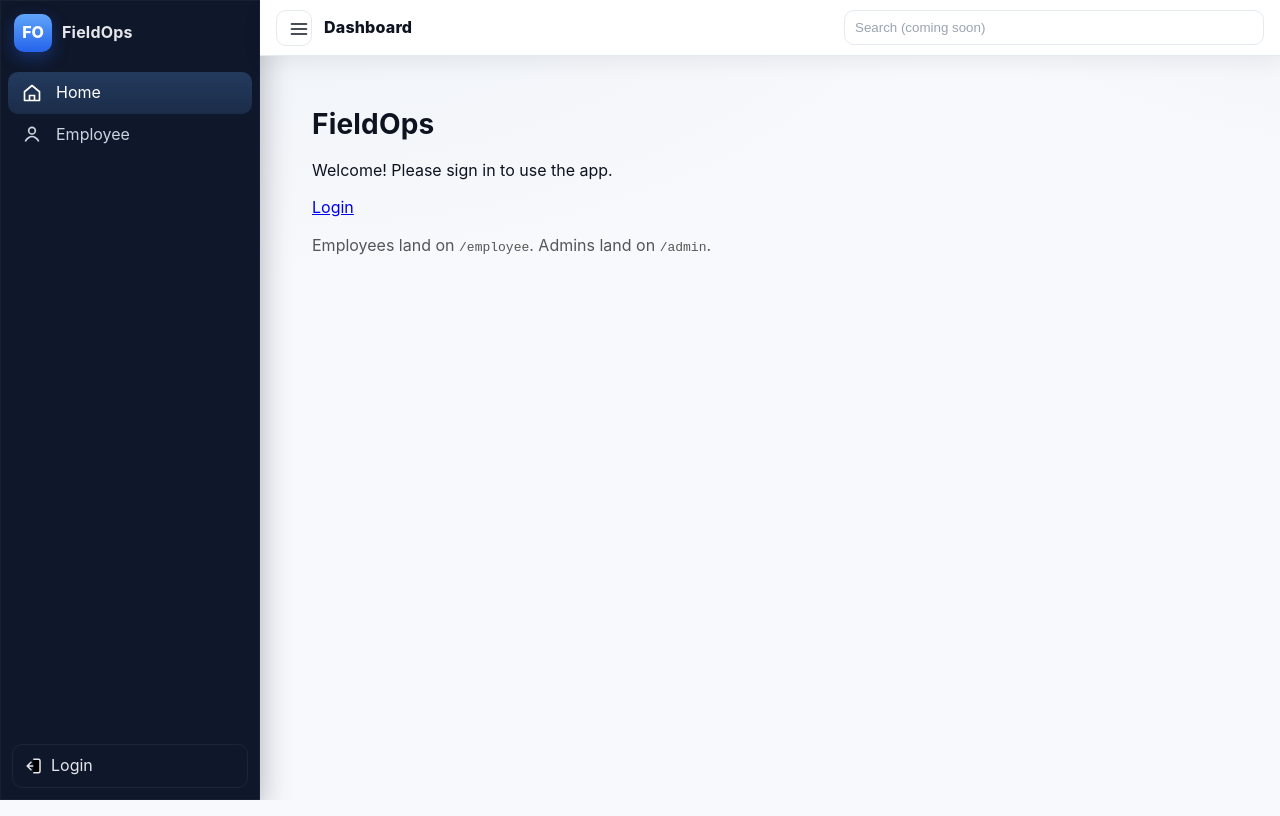
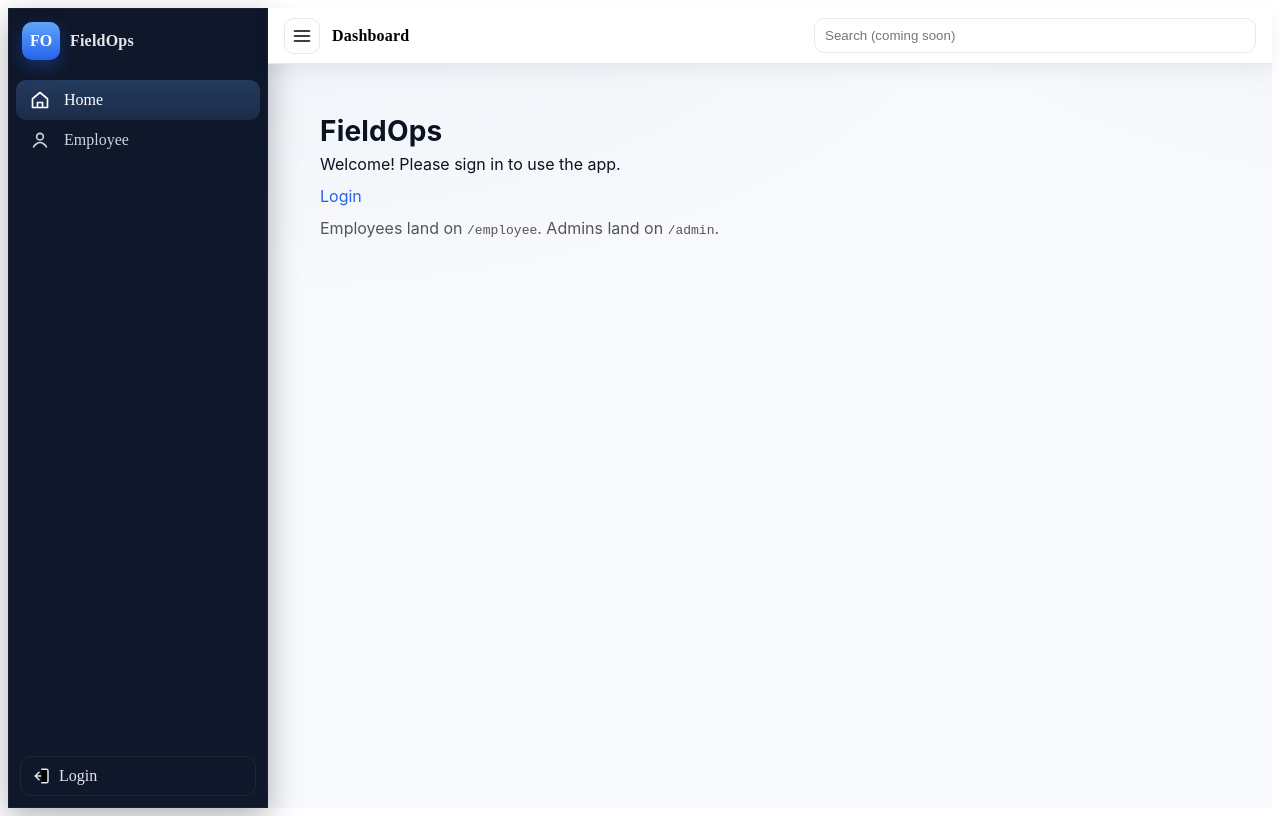
Before and after one commit to amitoj1996/fieldops-web, a Next.js app: page / in a window 1280 px wide. Built offline with nearby package versions, Linux system fonts and the light colour scheme; no server answers.

Commit message:
ui: force light theme across admin; readable tabs, inputs, tables

```diff
--- a/styles/ui.css
+++ b/styles/ui.css
@@ -1,146 +1,217 @@
-/* -------------------------------------------------------
-   FieldOps “Polish Pack” — Modern skin for all pages
---------------------------------------------------------*/
+/* ==========================================================================
+   FieldOps – UI (light theme)
+   This file styles ONLY the main page content area (inside .fo-content),
+   keeping the shell/navigation (styles/shell.css) untouched.
+   ========================================================================== */
 
-/* ---------- Theme ---------- */
-:root{
-  --bg:#f7f9fc; --bg-weak:#eef2f7; --surface:#ffffff; --text:#0e1320;
-  --muted:#5b6473; --border:#e5eaf0; --ring:#2b7fff; --ring-soft:rgba(43,127,255,.18);
-  --shadow:0 8px 24px rgba(15,23,42,.06);
-  --radius:12px; --radius-sm:10px; --radius-lg:16px;
-  --brand:#2563eb; --brand-2:#60a5fa; --danger:#e11d48; --ok:#16a34a; --warn:#f59e0b;
-}
-@media (prefers-color-scheme: dark) {
-  :root{
-    --bg:#0b1220; --bg-weak:#0f172a; --surface:#111827; --text:#e5e7eb; --muted:#9ca3af; --border:#1f2937;
-    --ring:#60a5fa; --ring-soft:rgba(96,165,250,.22); --shadow:0 12px 28px rgba(0,0,0,.45);
-    --brand:#60a5fa; --brand-2:#93c5fd;
-  }
+/* ---------- Base resets (scoped) ---------- */
+.fo-content, .fo-content * { box-sizing: border-box; }
+.fo-content {
+  --text: #0b1220;
+  --muted: #64748b;
+  --line: #e5eaf0;
+  --card: #ffffff;
+  --bg-subtle: #f6f8fb;
+  --ring: rgba(96,165,250,.22);
+  --primary: #2563eb;
+  --primary-600: #1d4ed8;
+  --danger: #dc2626;
+  color-scheme: only light;  /* force light */
+  color: var(--text);
+  background: transparent;
+  font-family: -apple-system, system-ui, Segoe UI, Roboto, "Helvetica Neue", Arial, sans-serif;
 }
 
-/* ---------- Base ---------- */
-*{ box-sizing:border-box }
-html,body,#__next{ height:100% }
-html{ -webkit-font-smoothing:antialiased; -moz-osx-font-smoothing:grayscale }
-body{
-  margin:0; color:var(--text);
-  background:
-    radial-gradient(1200px 600px at 20% -10%, var(--bg-weak), transparent 60%),
-    radial-gradient(1000px 600px at 110% -20%, var(--bg-weak), transparent 55%),
-    var(--bg);
-  font-family: Inter, ui-sans-serif, system-ui, -apple-system, Segoe UI, Roboto, Helvetica, Arial, "Apple Color Emoji", "Segoe UI Emoji";
-  line-height:1.35;
-}
-@media (prefers-reduced-motion:no-preference){ :root{ --ease:cubic-bezier(.2,.8,.2,1) } }
+/* Typography */
+.fo-content h1, .fo-content h2, .fo-content h3 { color: var(--text); margin: 0 0 .35rem; }
+.fo-content h1 { font-size: 28px; letter-spacing:.2px; }
+.fo-content h2 { font-size: 20px; }
+.fo-content h3 { font-size: 16px; }
+.fo-content p  { margin: .25rem 0 .75rem; color: var(--text); }
+.fo-content .muted, .fo-content .small { color: var(--muted); }
+.fo-content .small { font-size: 12px; }
 
-main{ padding-bottom:40px }
-main h1,h2,h3{ letter-spacing:.2px }
-section{
-  background:var(--surface)!important; border:1px solid var(--border)!important;
-  border-radius:var(--radius)!important; box-shadow:var(--shadow);
+/* Links inside content */
+.fo-content a { color: var(--primary); text-decoration: none; }
+.fo-content a:hover { text-decoration: underline; }
+
+/* ---------- Sections / Cards ---------- */
+.fo-content section,
+.fo-content .card {
+  background: var(--card) !important;
+  color: var(--text) !important;
+  border: 1px solid var(--line) !important;
+  border-radius: 12px !important;
+  padding: 12px;
+  box-shadow: 0 8px 24px rgba(2,6,23,.06);
 }
 
-/* Sticky bar polish (date filters + tabs) */
-main > div[style*="position: sticky"]{
-  backdrop-filter:saturate(1.2) blur(6px);
-  border:1px solid var(--border)!important;
-  box-shadow:0 6px 22px rgba(15,23,42,.06);
+.fo-content .card + .card,
+.fo-content section + section { margin-top: 18px; }
+
+/* KPI boxes that were dark before */
+.fo-content .kpi,
+.fo-content [data-kpi] {
+  background: var(--card) !important;
+  color: var(--text) !important;
+  border: 1px solid var(--line) !important;
+  border-radius: 10px;
 }
 
-/* Keep top Nav ABOVE sticky content (overrides inline z-index) */
-nav[style*="position:sticky"], nav[style*="position: sticky"]{
-  z-index:1200 !important;
-  background:var(--surface)!important;
-  border-bottom:1px solid var(--border)!important;
-  box-shadow:0 8px 20px rgba(15,23,42,.06);
+/* ---------- Inputs / Forms ---------- */
+.fo-content label { display:inline-flex; flex-direction:column; gap:6px; font-size:12px; color:var(--muted); }
+.fo-content input,
+.fo-content select,
+.fo-content textarea {
+  appearance: none;
+  background: #fff !important;
+  color: var(--text) !important;
+  border: 1px solid #d7dde8 !important;
+  border-radius: 10px;
+  padding: 9px 10px;
+  outline: none;
+  min-height: 38px;
+  transition: box-shadow .12s ease, border-color .12s ease, background .12s ease;
+}
+.fo-content input::placeholder,
+.fo-content textarea::placeholder { color:#94a3b8 !important; }
+.fo-content input:focus,
+.fo-content select:focus,
+.fo-content textarea:focus {
+  border-color: #60a5fa !important;
+  box-shadow: 0 0 0 4px var(--ring) !important;
+}
+.fo-content input[type="number"]::-webkit-outer-spin-button,
+.fo-content input[type="number"]::-webkit-inner-spin-button { -webkit-appearance: none; margin: 0; }
+.fo-content input[type="number"] { -moz-appearance: textfield; }
+
+/* Inline help text under controls */
+.fo-content .help { font-size:12px; color:var(--muted); margin-top:4px; }
+
+/* ---------- Buttons ---------- */
+.fo-content button,
+.fo-content .btn {
+  display:inline-flex; align-items:center; justify-content:center; gap:8px;
+  height:38px; padding:0 12px;
+  background:#ffffff; color:var(--text);
+  border:1px solid var(--line);
+  border-radius:10px; cursor:pointer;
+  transition: transform .08s ease, box-shadow .12s ease, background .12s ease, border-color .12s ease, opacity .12s ease;
+}
+.fo-content button:hover,
+.fo-content .btn:hover { background:#f2f6ff; border-color:#cfe0ff; transform: translateY(-1px); box-shadow:0 6px 16px rgba(2,6,23,.08); }
+.fo-content button:disabled,
+.fo-content .btn:disabled { opacity:.6; cursor:not-allowed; transform:none; box-shadow:none; }
+
+.fo-content .btn.primary { background: var(--primary); color:#fff; border-color: var(--primary); }
+.fo-content .btn.primary:hover { background: var(--primary-600); border-color: var(--primary-600); }
+.fo-content .btn.danger  { background:#fff0f0; color:#8a0b0b; border-color:#f2b5b5; }
+.fo-content .btn.ghost   { background:#fff; }
+
+/* Small “chip” buttons (tabs/filters) */
+.fo-content .chip {
+  font-size:12px; height:30px; padding:0 10px; border-radius:8px;
+}
+.fo-content .chip.active { background:#eef6ff; border-color:#c9e1ff; }
+
+/* ---------- Tables ---------- */
+.fo-content .table-wrap { overflow-x:auto; width:100%; }
+.fo-content table { border-collapse: collapse; width:100%; min-width:760px; }
+.fo-content thead th {
+  text-align:left;
+  font-weight:600;
+  font-size:12px;
+  color:#475569;
+  background:#fff !important;
+  border-bottom:1px solid var(--line);
+  padding:8px;
+}
+.fo-content tbody td {
+  padding:8px;
+  border-bottom:1px solid #f1f3f6;
+  color: var(--text);
+}
+.fo-content tbody tr:hover { background:#f6f9ff; }
+
+/* Pagination / small controls row */
+.fo-content .table-controls { display:flex; align-items:center; gap:8px; margin-bottom:8px; }
+
+/* ---------- Status tags ---------- */
+.fo-content .tag {
+  display:inline-flex; align-items:center; gap:6px;
+  font-size:12px; padding:2px 6px; border-radius:6px; border:1px solid transparent;
+}
+.fo-content .tag.pending  { background:#fff4e5; color:#8a5b00; }
+.fo-content .tag.approved { background:#e8f4ff; color:#0b4d8a; }
+.fo-content .tag.auto     { background:#e8fff2; color:#0b6d3d; }
+.fo-content .tag.rejected { background:#ffe8e8; color:#8a0b0b; }
+
+/* ---------- Charts ---------- */
+/* Keep labels legible and gridlines light */
+.fo-content [role="img"] text { fill:#334155 !important; }
+.fo-content [role="img"] line { stroke:#e5e7eb !important; }
+/* Prevent SVGs tucked in cards from looking “cropped” by container padding */
+.fo-content [role="img"] { display:block; width:100%; }
+
+/* ---------- Modals (your modals are inline-styled; this ensures light content) ---------- */
+.fo-content + div[style*="position: fixed"] [style*="background: '#0b1220'"],
+.fo-content + div[style*='background:"#0b1220"'] {
+  background:#ffffff !important;
+  color:var(--text) !important;
+  border-color:var(--line) !important;
 }
 
-/* ---------- Buttons ---------- */
-button{
-  appearance:none; border:1px solid var(--border);
-  background:linear-gradient(180deg,#fff,#f7f8fb); color:var(--text);
-  border-radius:var(--radius-sm); padding:8px 12px; font-weight:600; letter-spacing:.2px;
-  transition:transform .08s var(--ease), box-shadow .12s var(--ease), background .12s var(--ease), border-color .12s var(--ease);
-  cursor:pointer;
+/* ---------- Grids / utilities ---------- */
+.fo-content .grid { display:grid; gap:12px; }
+.fo-content .grid.cols-2 { grid-template-columns: repeat(2, minmax(0,1fr)); }
+.fo-content .grid.cols-3 { grid-template-columns: repeat(3, minmax(0,1fr)); }
+.fo-content .grid.cols-4 { grid-template-columns: repeat(4, minmax(0,1fr)); }
+@media (max-width:1000px){
+  .fo-content .grid.cols-3, .fo-content .grid.cols-4 { grid-template-columns: 1fr 1fr; }
 }
-button:hover{ transform:translateY(-1px); box-shadow:0 6px 16px rgba(2,6,23,.08); background:linear-gradient(180deg,#fff,#f0f3f8); border-color:#d5dbe5 }
-button:active{ transform:translateY(0); box-shadow:0 2px 8px rgba(2,6,23,.08) }
-button:disabled{ opacity:.6; cursor:not-allowed; transform:none; box-shadow:none }
-button[data-variant="primary"]{ background:linear-gradient(180deg,var(--brand),var(--brand-2)); color:#fff; border-color:transparent }
-button[data-variant="danger"]{  background:linear-gradient(180deg,var(--danger),#fb7185); color:#fff; border-color:transparent }
-
-/* ---------- Inputs / selects ---------- */
-input,select,textarea{
-  width:100%; border:1px solid var(--border)!important; background:var(--surface);
-  border-radius:10px!important; padding:9px 10px!important; color:var(--text); outline:none;
-  transition: box-shadow .12s var(--ease), border-color .12s var(--ease), background .12s var(--ease);
-}
-input::placeholder,textarea::placeholder{ color:#9aa3b2 }
-input:focus,select:focus,textarea:focus{ border-color:var(--ring)!important; box-shadow:0 0 0 4px var(--ring-soft) }
-input[type="date"],input[type="time"],select{ line-height:1.1; padding:8px 10px!important }
-
-/* ---------- Tables ---------- */
-table{ width:100%; border-collapse:collapse; border-spacing:0; font-size:14px }
-thead th{
-  position:sticky; top:0; z-index:1;
-  background:linear-gradient(180deg,var(--surface), color-mix(in oklab, var(--surface) 85%, #000 15%));
-  border-bottom:1px solid var(--border); padding:10px 8px!important;
-  text-transform:uppercase; letter-spacing:.4px; font-size:12px; color:var(--muted);
-}
-tbody td{ border-bottom:1px solid color-mix(in oklab, var(--border) 92%, #000 8%); padding:10px 8px!important }
-tbody tr:hover{ background:color-mix(in oklab, var(--surface) 88%, var(--bg-weak) 12%) }
-
-/* ---------- KPI cards (your stat tiles) ---------- */
-div[style*="padding: \"10px 12px\""][style*="border: \"1px solid #eee\""]{
-  border:1px solid var(--border)!important; border-radius:12px!important;
-  background:linear-gradient(180deg,var(--surface),color-mix(in oklab, var(--surface) 92%, #000 8%))!important;
-  box-shadow:var(--shadow);
-  transition:transform .12s var(--ease), box-shadow .12s var(--ease), background .12s var(--ease);
-}
-div[style*="padding: \"10px 12px\""][style*="border: \"1px solid #eee\""]:hover{
-  transform:translateY(-2px); box-shadow:0 10px 28px rgba(2,6,23,.10);
+@media (max-width:640px){
+  .fo-content .grid.cols-2, .fo-content .grid.cols-3, .fo-content .grid.cols-4 { grid-template-columns: 1fr; }
 }
 
-/* ---------- Status tags ---------- */
-span[style*="padding: \"2px 6px\""]{ border:1px solid rgba(0,0,0,.05); font-weight:600 }
-
-/* ---------- Modals ---------- */
-div[style*="position: fixed"][style*="inset: 0"][style*="rgba(0,0,0,0.35)"]{ backdrop-filter:blur(6px) saturate(1.1) }
-div[style*="maxHeight: \"90vh\""][style*="overflow: \"auto\""]{
-  border-radius:var(--radius-lg)!important; box-shadow:0 24px 64px rgba(2,6,23,.30); border:1px solid var(--border)!important;
+/* ---------- Readability hotfixes for legacy inline dark styles ---------- */
+.fo-content [style*="background: '#0b1220'"],
+.fo-content [style*='background:"#0b1220"'],
+.fo-content [style*="#0f172a"],
+.fo-content [style*="background:#0b1220"],
+.fo-content [style*="background:#0f172a"] {
+  background:#ffffff !important;
+  color: var(--text) !important;
+  border-color: var(--line) !important;
 }
 
-/* ---------- Tooltips ---------- */
-div[style*="position: \"absolute\""][style*=\"pointerEvents: \\\"none\\\"\"]{ border-radius:10px!important }
-
-/* ---------- Scrollbars ---------- */
-*::-webkit-scrollbar{ height:10px; width:10px }
-*::-webkit-scrollbar-thumb{
-  background:color-mix(in oklab, var(--text) 10%, transparent);
-  border-radius:10px; border:3px solid transparent; background-clip:padding-box;
+/* Inputs that were dark via inline styles */
+.fo-content [style*="input"][style*="#0b1220"],
+.fo-content input[style*="#0b1220"],
+.fo-content select[style*="#0b1220"],
+.fo-content textarea[style*="#0b1220"] {
+  background:#ffffff !important;
+  color:var(--text) !important;
+  border-color:#d7dde8 !important;
 }
 
-/* ---------- Small niceties ---------- */
-label{ font-size:12px; color:var(--muted); display:inline-block }
-label > input, label > select, label > textarea{ margin-top:6px }
-h1{ font-size:28px; margin:0 0 8px } h2{ font-size:20px; margin:0 0 10px } h3{ font-size:16px; margin:8px 0 }
-.small,.help,[style*="fontSize: 12px"][style*="color: \"#666\""]{ color:var(--muted)!important }
+/* ---------- Spacing helpers ---------- */
+.fo-content .mb-0 { margin-bottom:0 !important; }
+.fo-content .mb-6 { margin-bottom:6px !important; }
+.fo-content .mb-8 { margin-bottom:8px !important; }
+.fo-content .mt-8 { margin-top:8px !important; }
+.fo-content .mt-12{ margin-top:12px !important; }
 
-/* ---------- Readability patch: force light cards in the main content ---------- */
-.fo-content section{
-  background:#ffffff !important;
-  color:#0b1220 !important;
-  border:1px solid #e5eaf0 !important;
-  border-radius:12px !important;
-  box-shadow:0 8px 24px rgba(2,6,23,.06);
+/* ---------- Buttons row (right-aligned) ---------- */
+.fo-content .actions { display:flex; gap:8px; justify-content:flex-end; }
+
+/* ---------- Toast-like alert (optional) ---------- */
+.fo-content .alert {
+  padding:10px 12px; border-radius:10px; border:1px solid var(--line); background:#fff;
 }
+.fo-content .alert.info { border-color:#bfdbfe; background:#eff6ff; color:#1e3a8a; }
+.fo-content .alert.warn { border-color:#fde68a; background:#fffbeb; color:#7c2d12; }
+.fo-content .alert.err  { border-color:#fecaca; background:#fff1f2; color:#7f1d1d; }
 
-/* Tables inside cards inherit proper text color */
-.fo-content section table{ color:inherit !important }
-
-/* Make "small"/helper text legible on light */
-.fo-content section .small{ color:#64748b !important }
-
-/* Charts inside cards: darker labels and crisper grid */
-.fo-content section [role="img"] text{ fill:#334155 !important }   /* axis/labels */
-.fo-content section [role="img"] line{ stroke:#e5e7eb !important } /* grid/baseline */
+/* ---------- Ensure quick-list / edit modals sit above other modals ---------- */
+.fo-content ~ div[style*="z-index: 1200"],
+.fo-content ~ div[style*="z-index:1200"] { z-index: 1300 !important; }
```
